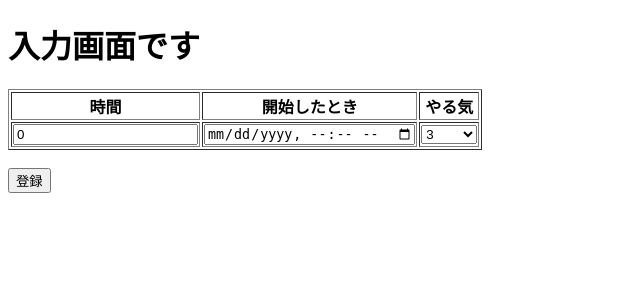
After one commit to Kouki-Kasagawa/study_log_analysis, a Flask app: page /logs in a window 1280 px wide. The commit adds this page. Shown: the top 300 px of the page, without its empty margins (0-640 px from the left). Run offline with Flask 3, Linux system fonts and the light colour scheme.

Commit message:
ログを表形式で表示、ログの確認画面と、入力画面の切り替えをできるようにし、データベースを用いて、データを保存できるようにした

```diff
--- a/Todo/__init__.py
+++ b/Todo/__init__.py
@@ -2,3 +2,6 @@ from flask import Flask
 
 app = Flask(__name__)
 import Todo.app
+
+from Todo import db
+db.study_database()
--- a/Todo/app.py
+++ b/Todo/app.py
@@ -1,8 +1,44 @@
 from Todo import app
-from flask import render_template
+from flask import render_template, request, redirect, url_for
+
+import sqlite3
+DATABASE = "database.db"
 
 @app.route('/')
 def index():
+
+    con = sqlite3.connect(DATABASE)
+    db_study = con.execute('SELECT * FROM study').fetchall()
+    study = []
+
+    for row in db_study:
+        study.append({'how_long': row[0],'time': row[1],'status': row[2]})
+
     return render_template(
-        'index.html'
+        'index.html',
+        study = study
     )
+
+@app.route("/logs")
+def logs():
+    return render_template(
+        "logs.html"
+    )
+
+
+@app.route("/register", methods=["POST"])
+def register():
+    how_long = request.form["how_long"]
+    time = request.form["time"]
+    status = request.form["status"]
+
+    con = sqlite3.connect(DATABASE)
+    con.execute('INSERT INTO study VALUE(?, ?, ?)',
+                [how_long, time, status])
+    con.commit()
+    con.close()
+
+    return redirect(url_for('index'))
+
+if __name__ == "__main__":
+    app.run(debug=True)
--- /dev/null
+++ b/Todo/templates/logs.html
@@ -0,0 +1,37 @@
+<!DOCTYPE html>
+<html lang="ja">
+<head>
+    <meta charset="UTF-8">
+    <meta name="viewport" content="width=device-width, initial-scale=1.0">
+    <title>ログ画面</title>
+</head>
+<body>
+    <h1>入力画面です</h1>
+    <form method="post" action="{{ url_for('register') }}">
+        <table border="1">
+            <tr>
+                <th>時間</th>
+                <th>開始したとき</th>
+                <th>やる気</th>
+            </tr>
+            <tr>
+                <td><input type="number" name="how_long" value="0"></td>
+                <td><input type="datetime-local" name="time"></td>
+                <td>
+                    <select name="achievement" style="width: 100%;">
+                        <option value="1">1 (低)</option>
+                        <option value="2">2</option>
+                        <option value="3" selected>3</option>
+                        <option value="4">4</option>
+                        <option value="5">5 (高)</option>
+                    </select>
+                </td>
+            </tr>
+        </table>
+        <br>
+        <input type="submit" value="登録">
+    </form>
+
+
+</body>
+</html>
```
Also changed, not shown: Todo/db.py (added, +7 -0 lines), Todo/templates/index.html (+23 -2 lines), README.md.
